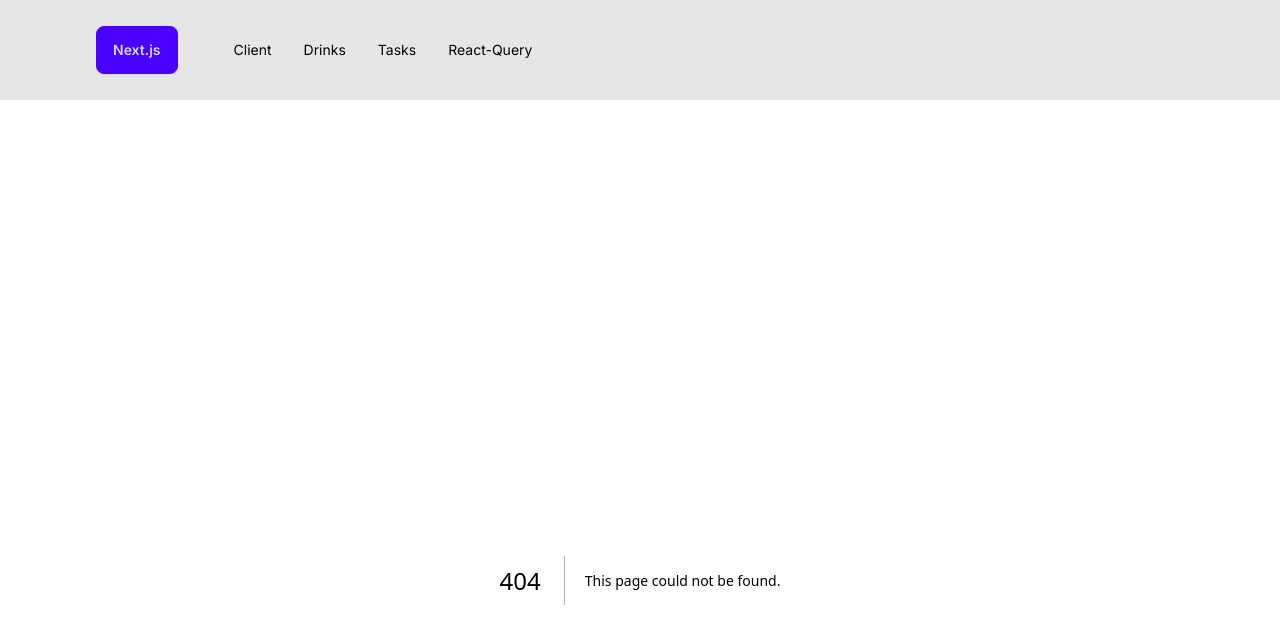
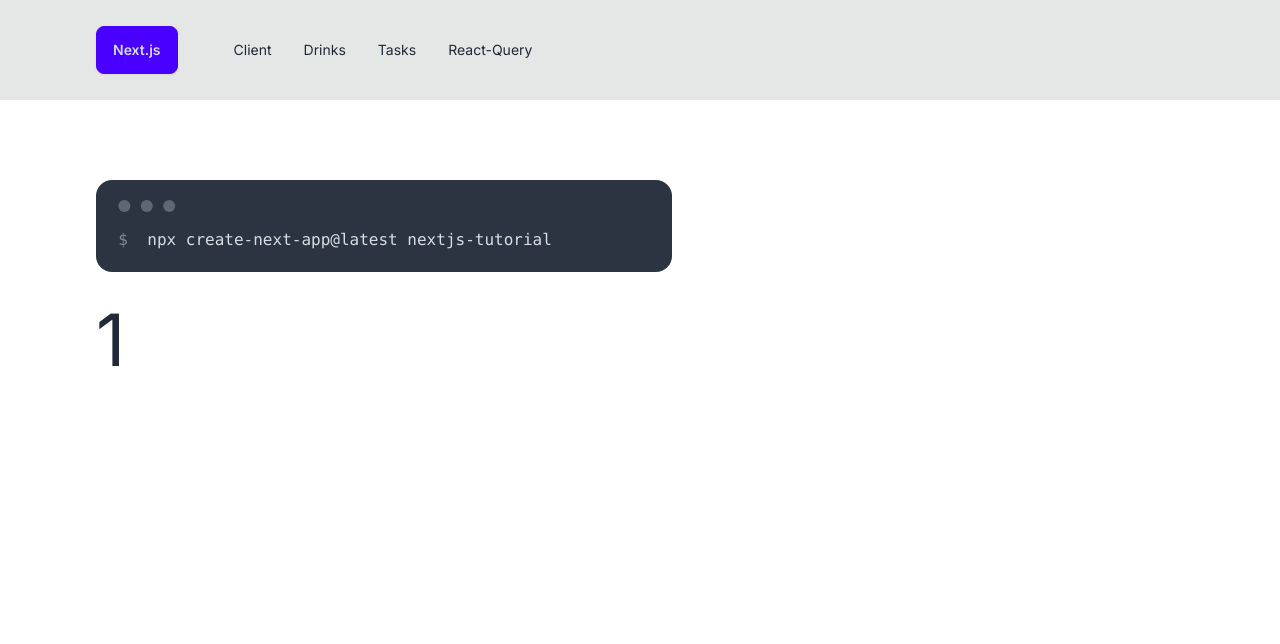
Before and after one commit to obourgeois971/nextjs-tutorial, a Next.js app: page /drinks/1 in a window 1280 px wide. Before the commit this address had no page. Shown: the top 644 px of the page. Built offline with nearby package versions, Linux system fonts and the light colour scheme.

Commit message:
dynamic routes

```diff
--- /dev/null
+++ b/app/drinks/[id]/page.js
@@ -0,0 +1,11 @@
+const page = ({ params }) => {
+  console.log(params);
+
+  return (
+    <div>
+      <h1 className='text-7xl'>{params.id}</h1>
+    </div>
+  );
+};
+
+export default page;
```
